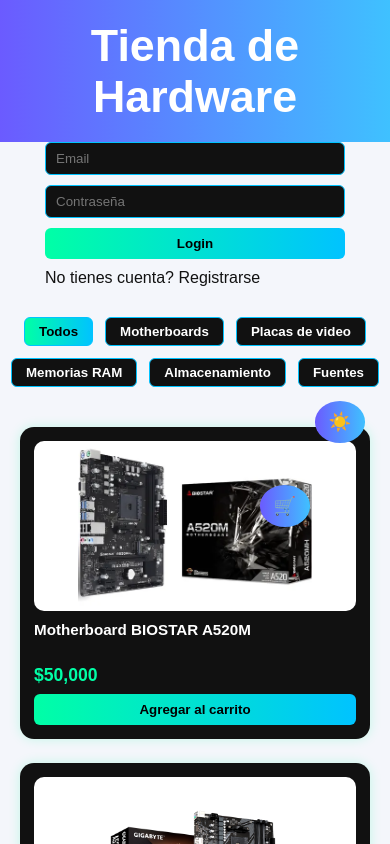
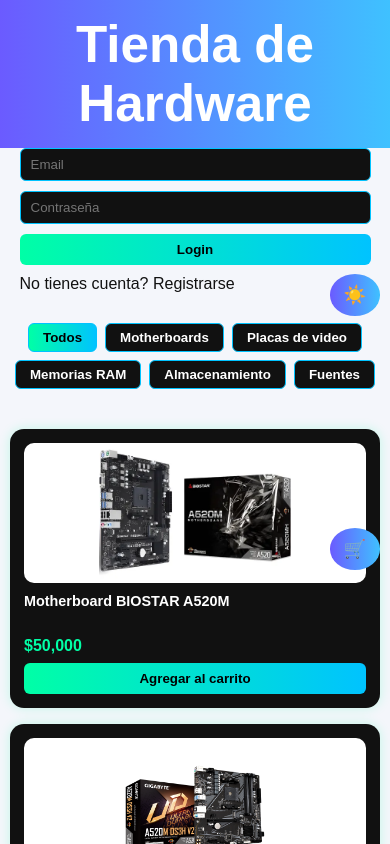
Before and after one commit to EnzoBernaola/tienda-react, a React app in the folder frontend/: page / in a window 390 px wide. Shown: the top 844 px of the page. Built offline with nearby package versions, Linux system fonts and the light colour scheme; the HTML template or start-up script is replaced by a standard one.

Commit message:
Ajustes responsive: íconos respetan header en móvil

```diff
--- a/frontend/src/pages/Home.css
+++ b/frontend/src/pages/Home.css
@@ -245,33 +245,72 @@
 }
 
 @media (max-width: 600px) {
-
   header {
     position: relative;
     z-index: 300;
+    text-align: center;
+    padding: 15px 10px;
+    font-size: 1.6rem;
   }
-
 
   .theme-toggle,
   .cart-toggle {
     position: absolute;
-    top: 50%;
+    right: 10px;
+    display: block;
     transform: translateY(-50%);
-    display: block;
-    margin-bottom: 10px;
     z-index: 400;
   }
 
+  .theme-toggle {
+    top: 35%;
+  }
 
   .cart-toggle {
-    top: 60%; /
+    top: 65%;
   }
 
   .cart-container {
-    top: 100px;
-
+    top: 120px;
     right: 10px;
     width: 90%;
     max-height: 60vh;
   }
+
+  .user-form,
+  .user-logged {
+    width: 90%;
+  }
+
+  .categories-container {
+    gap: 8px;
+  }
+
+  .product-grid {
+    gap: 16px;
+    padding: 20px 10px;
+    grid-template-columns: repeat(auto-fill, minmax(180px, 1fr));
+  }
+
+  .product-card img {
+    height: 140px;
+  }
+
+  .product-card h4 {
+    font-size: 0.9rem;
+  }
+
+  .product-card p {
+    font-size: 1rem;
+  }
+
+  .modal-content {
+    width: 90%;
+    padding: 20px;
+  }
+
+  .modal-content input,
+  .modal-content select {
+    width: 95%;
+  }
 }
```
